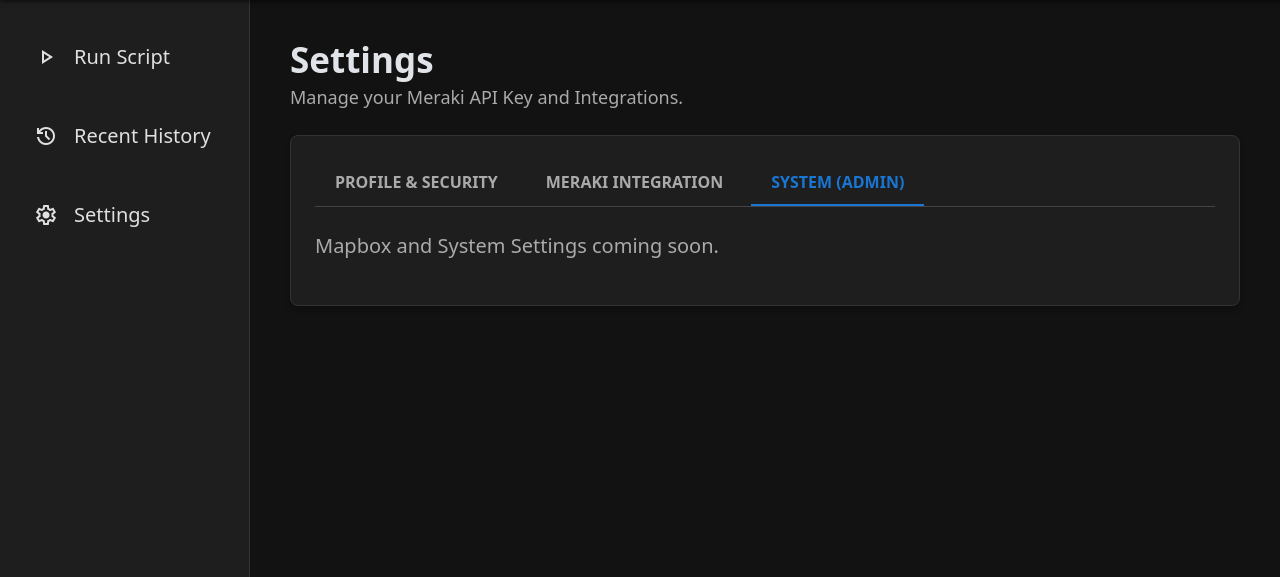
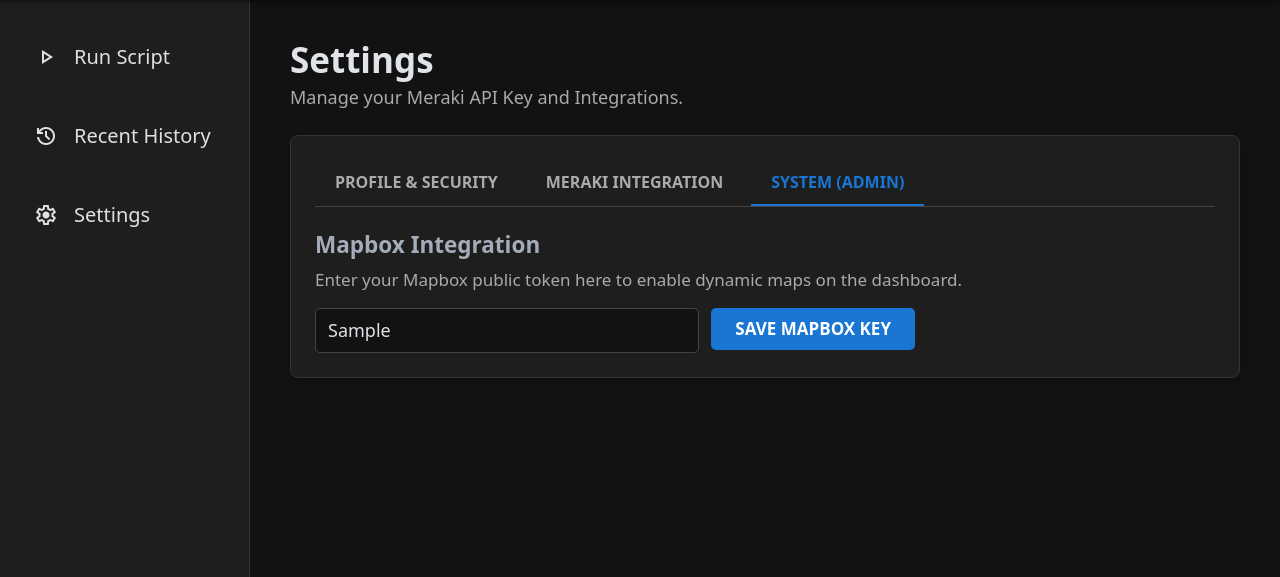
Before and after one commit to NightHawkATL/meraki-dashboard-app, a Python web app: template backend/app/templates/settings.html in a window 1280 px wide, after a click on "SYSTEM (ADMIN)". Shown: the part 64-641 px from the top of the page. Run offline with Jinja, Linux system fonts and the light colour scheme; the template is opened without the code that fills it: most values are stand-ins (such as "Sample title", 1, 10 or a date in 2020); some libraries are stand-ins or nearby versions.

Commit message:
Update backend/app/templates/settings.html

```diff
--- a/backend/app/templates/settings.html
+++ b/backend/app/templates/settings.html
@@ -84,7 +84,24 @@
 
     <!-- TAB 3: SYSTEM -->
     <div id="tab-system" class="tab-content">
-        <p style="color: #aaa;">Mapbox and System Settings coming soon.</p>
+        <div id="admin-alerts"></div>
+
+        <h5 style="margin-bottom: 8px;">Mapbox Integration</h5>
+        <p style="font-size: 0.85rem; color: #aaa; margin-bottom: 16px;">
+            Enter your Mapbox public token here to enable dynamic maps on the dashboard.
+        </p>
+
+        <form hx-post="/api/admin/mapbox" hx-target="#admin-alerts" hx-swap="innerHTML"
+              style="display: flex; gap: 12px; align-items: stretch; max-width: 600px;">
+            <div style="flex-grow: 1;">
+                <!-- We inject the existing key into the value so you can see it if it's saved! -->
+                <input type="text" name="mapbox_key" class="mui-input" style="width: 100%;"
+                       placeholder="pk.eyJ1..." value="{{ mapbox_key }}" required>
+            </div>
+            <button type="submit" class="mui-btn" style="background: #1976d2; border: none; color: white;">
+                Save Mapbox Key
+            </button>
+        </form>
     </div>
 </div>
 
```
